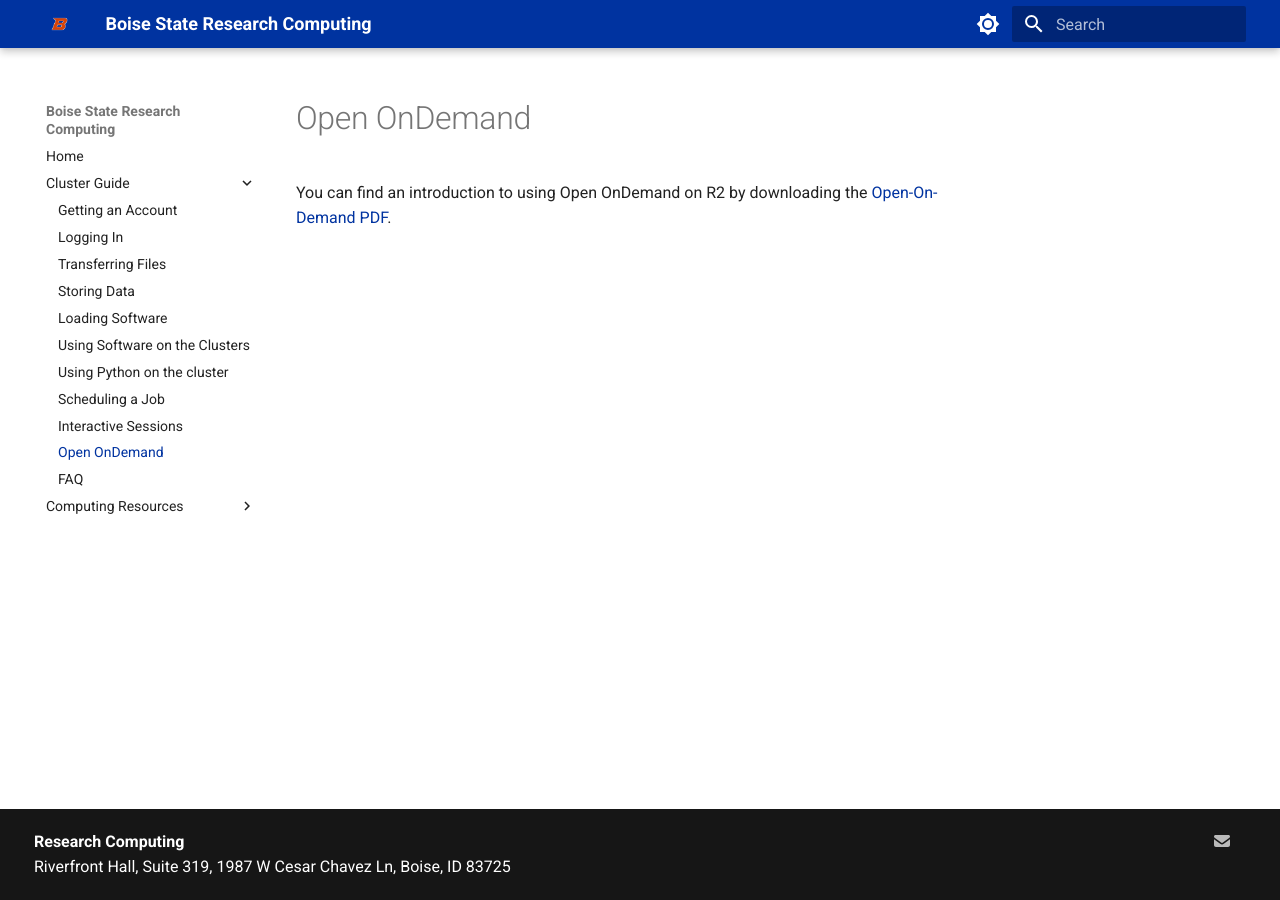
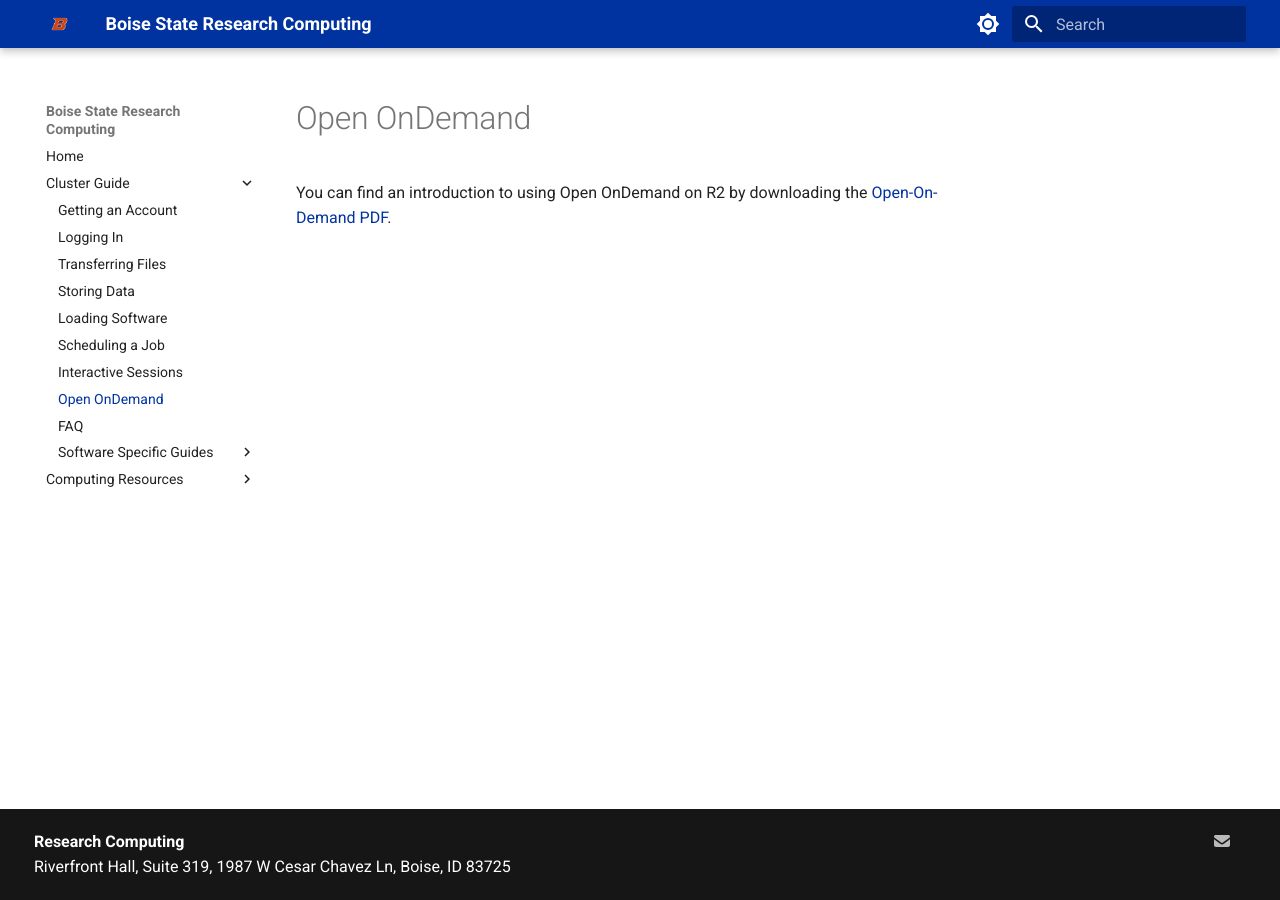
Before and after one commit to bsurc/docs, an MkDocs documentation site: the page built from docs/open_ondemand.md, in a window 1280 px wide. Built offline with MkDocs 1.6.1 and Material for MkDocs 9.7.7, drawn with Linux system fonts in a browser that asks for light colours.

Commit message:
Add software subsection

```diff
--- a/mkdocs.yml
+++ b/mkdocs.yml
@@ -7,12 +7,13 @@ nav:
     - 'transferring_files.md'
     - 'storing_data.md'
     - 'loading_software.md'
-    - 'using_software.md'
-    - 'conda.md'
     - 'scheduling.md'
     - 'interactive_sessions.md'
     - 'open_ondemand.md'
     - 'faq.md'
+    - 'Software Specific Guides':
+      - 'conda.md'
+      - 'using_software.md'
   - 'Computing Resources':
     - 'training.md'
     - 'linux.md'
```
